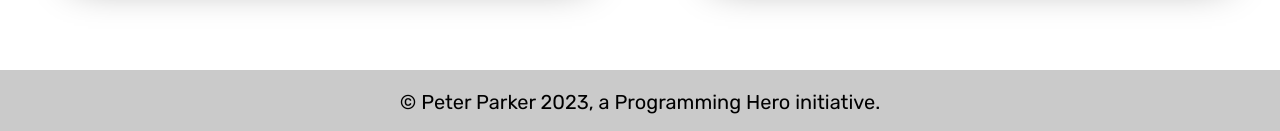
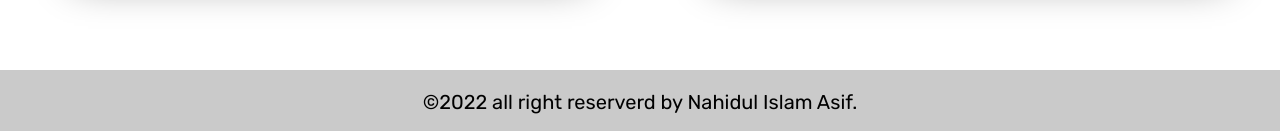
Before and after one commit to Nahid-07/developer-portfolio, a plain HTML site: page index.html in a window 1280 px wide. Shown: the part 2128-2259 px from the top of the page. Drawn offline with Linux system fonts and the light colour scheme.

Commit message:
footer text changed

```diff
--- a/index.html
+++ b/index.html
@@ -53,5 +53,5 @@
         </div>
     </section>
 </body>
-<footer>© Peter Parker 2023, a Programming Hero initiative.</footer>
+<footer>©2022 all right reserverd by Nahidul Islam Asif.</footer>
 </html>
```
